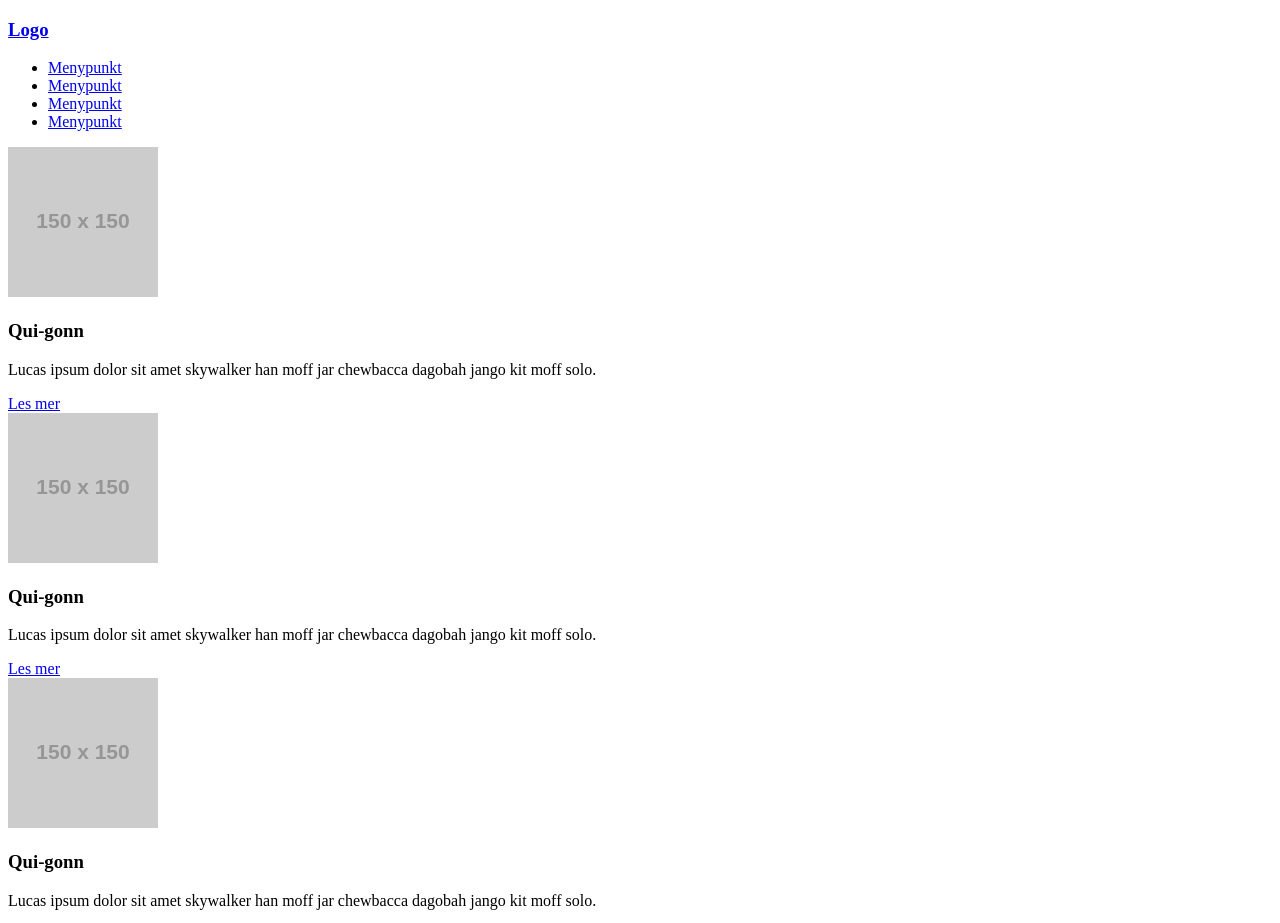
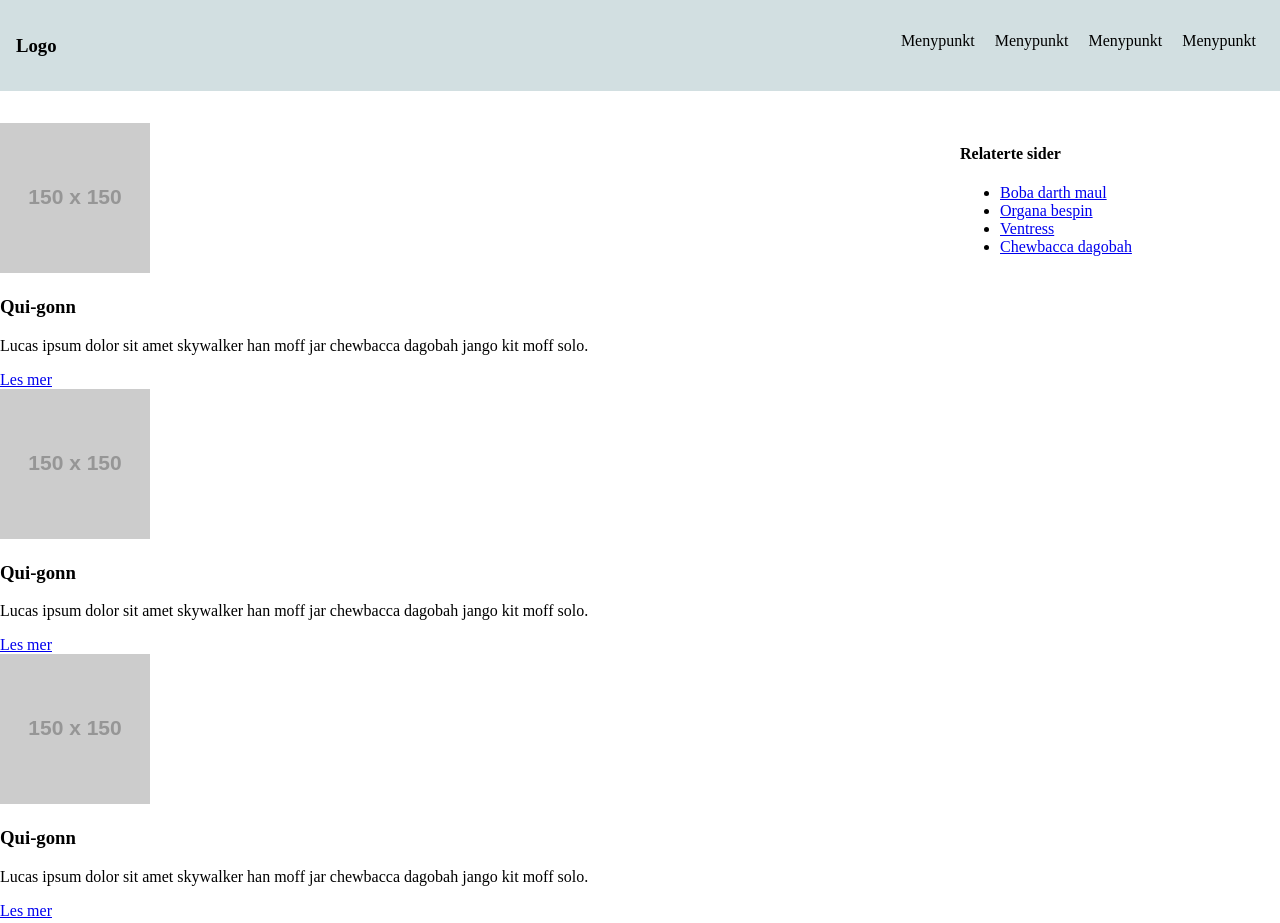
Before and after one commit to mavu1707/Avansert-CSS, a plain HTML site: page pos.html in a window 1280 px wide. Shown: the top 923 px of the page. Drawn offline with Linux system fonts and the light colour scheme; placeholder pictures from the web are drawn by us.

Commit message:
Lagt til stylesheet med øvingsoppgaver
Lagt til stylesheet med ovingsoppgaver med kommentarer slik at man kan prøve seg på å fullføre nettside designet

```diff
--- a/pos.html
+++ b/pos.html
@@ -4,7 +4,8 @@
     <meta charset="UTF-8">
     <meta http-equiv="X-UA-Compatible" content="IE=edge">
     <meta name="viewport" content="width=device-width, initial-scale=1.0">
-    <link rel="stylesheet" type="text/css" href="style.css">
+    <link rel="stylesheet" type="text/css" href="styleoving.css">
+    <!-- <link rel="stylesheet" type="text/css" href="stylelosning.css"> -->
     <title>Avansert CSS: box-model, display, posisjonering, farger og text</title>
 </head>
 <body>
--- /dev/null
+++ b/stylelosning.css
@@ -0,0 +1,71 @@
+/*Her stoppet vi i forelesningen*/
+/**/
+*{
+    box-sizing: border-box;
+}
+body{
+    margin: 0;
+}
+
+header nav h3 {
+    float: left;
+  }
+
+header nav ul{
+    float:right;
+
+}
+
+header nav ul li{
+    display: inline-block;
+    margin: 0 0.5rem;
+}
+
+header nav a{
+    color:#000;
+    text-decoration: none;
+}
+
+nav{
+    overflow: auto;
+    background-color: #d2dfe1;
+    padding: 2rem;
+}
+
+#front-page-container{
+    margin: 2rem auto;
+    max-width: 1200px;
+    width: 100%;
+    overflow: auto;
+}
+
+main{
+    width: 80%;
+    float: left;
+}
+
+article{
+    max-width: 300px;
+    width: 100%;
+    float: left;
+    border: 1px solid #d9d9d9;
+    padding: 1rem;
+    margin:0.5rem;
+}
+
+article img{
+    /*Det er ikke optimalt å gjøre et mindre bilde større på denne måten, men dette er ment til øving så det er greit!*/
+    width: 100%;
+}
+
+aside{
+    width: 20%;
+    float: left;
+}
+
+footer{
+    clear: both;
+    background-color: rgb(80, 80, 80);
+    color: #fff;
+    padding: 3rem 2rem;
+}
--- /dev/null
+++ b/styleoving.css
@@ -0,0 +1,94 @@
+/*Her stoppet vi i forelesningen*/
+/*Gjør oppgavene i rekkefølgen som er satt,
+sjekk nettsiden hver gang du har gjort en endring eller lagt til noe slik at du skjønner hva som endret seg basert på hva du gjorde*/
+
+
+
+
+
+/*Oppgave 7, gjør denne til slutt!*/
+/*sett stjerne (*) som en selektor og sett box-sizing til border-box.
+Hvis du ikke skjønner hva som skjedde eller hvorfor så leser du om box model på LMS siden */
+
+
+body{
+    margin: 0;
+    /*Oppgave 6*/
+    /*endre fonten til arial eller verdana, eller prøv å finn noe annet*/
+}
+
+header nav h3 {
+    float: left;
+  }
+
+header nav ul{
+    float:right;
+
+}
+
+header nav ul li{
+    display: inline-block;
+    margin: 0 0.5rem;
+}
+
+header nav a{
+    color:#000;
+    text-decoration: none;
+}
+
+nav{
+    overflow: auto;
+    background-color: #d2dfe1;
+    padding: 1rem;
+}
+
+#front-page-container{
+    /*Oppgave 2*/
+    /*endre margin slik at høyre og venstre side får auto*/
+    margin: 2rem 0;
+    max-width: 1200px;
+    width: 100%;
+    overflow: auto;
+}
+
+main{
+    width: 80%;
+    float: left;
+}
+
+/*oppgave 1*/
+/*sett article som en selector*/
+{
+    /*gi artikklene en max bredde på 300px*/
+    /*gi artikklene en vidde på 100%*/
+    /*sett flyten til artikklene til å være venstre*/
+
+    /*oppgave 3*/
+    /*gi artikkel en kantlinje (https://www.w3schools.com/css/css_border.asp) */
+
+    /*Oppgave 5*/
+    /*sett invendig luft til å være 1rem*/
+    /*Sett utvendig luft til å være 0.5rem*/
+    /*Nå kan det hende en av boksene havnet under de andre, dette er meningen og kommer til å endre seg når du har gjort oppgave 6*/
+
+}
+
+/*Oppgave 4*/
+/*sett en selektor som peker til img taggen i article*/
+{
+    /*gi bildet 100% bredde*/
+
+}
+
+
+aside{
+    width: 20%;
+    float: left;
+}
+
+footer{
+    clear: both;
+    /*gi footer en bakgrunnsfarge*/
+    /*gi footer en tekst farge*/
+    /*gi footer "innvendig luft"*/
+}
```
